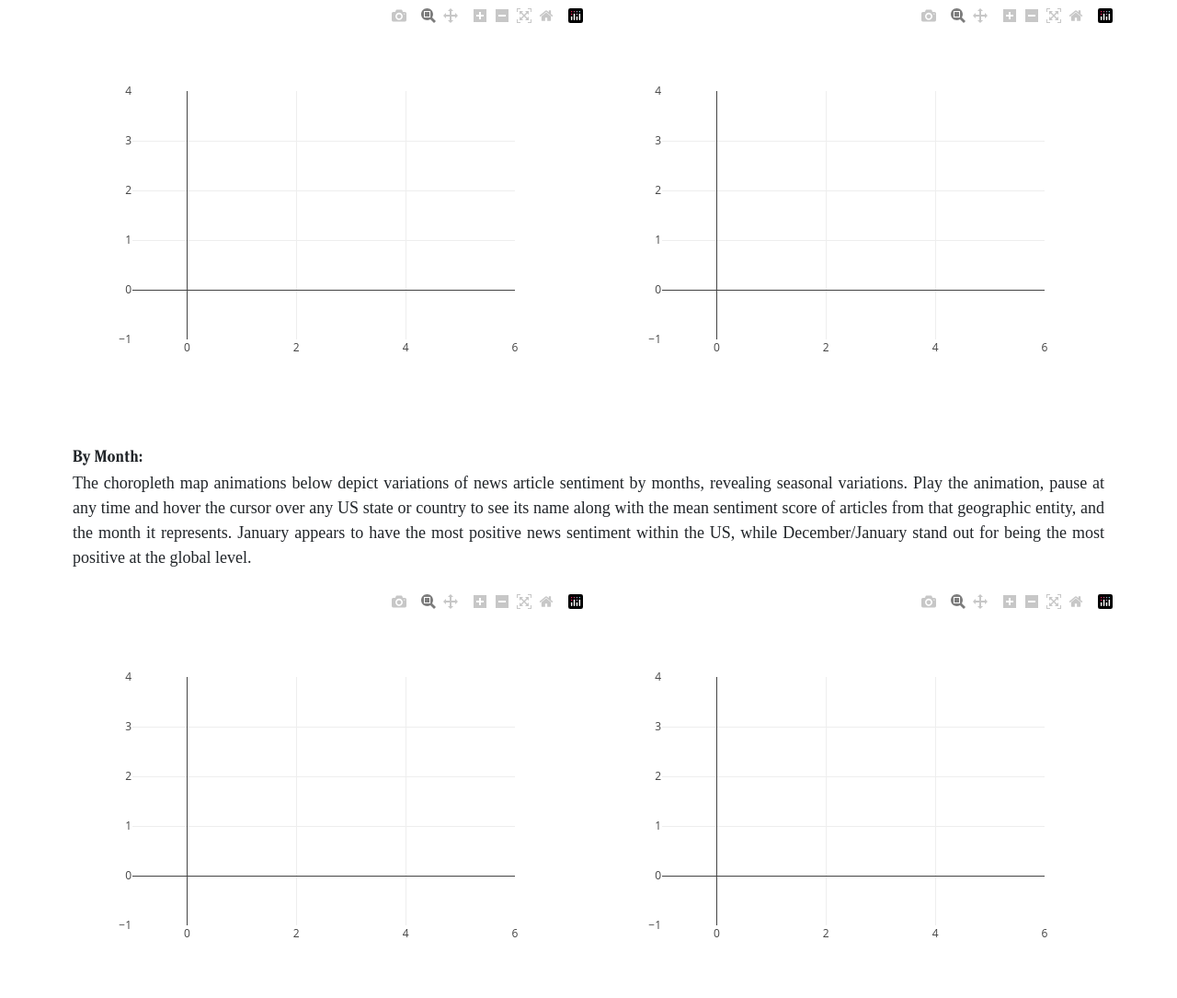
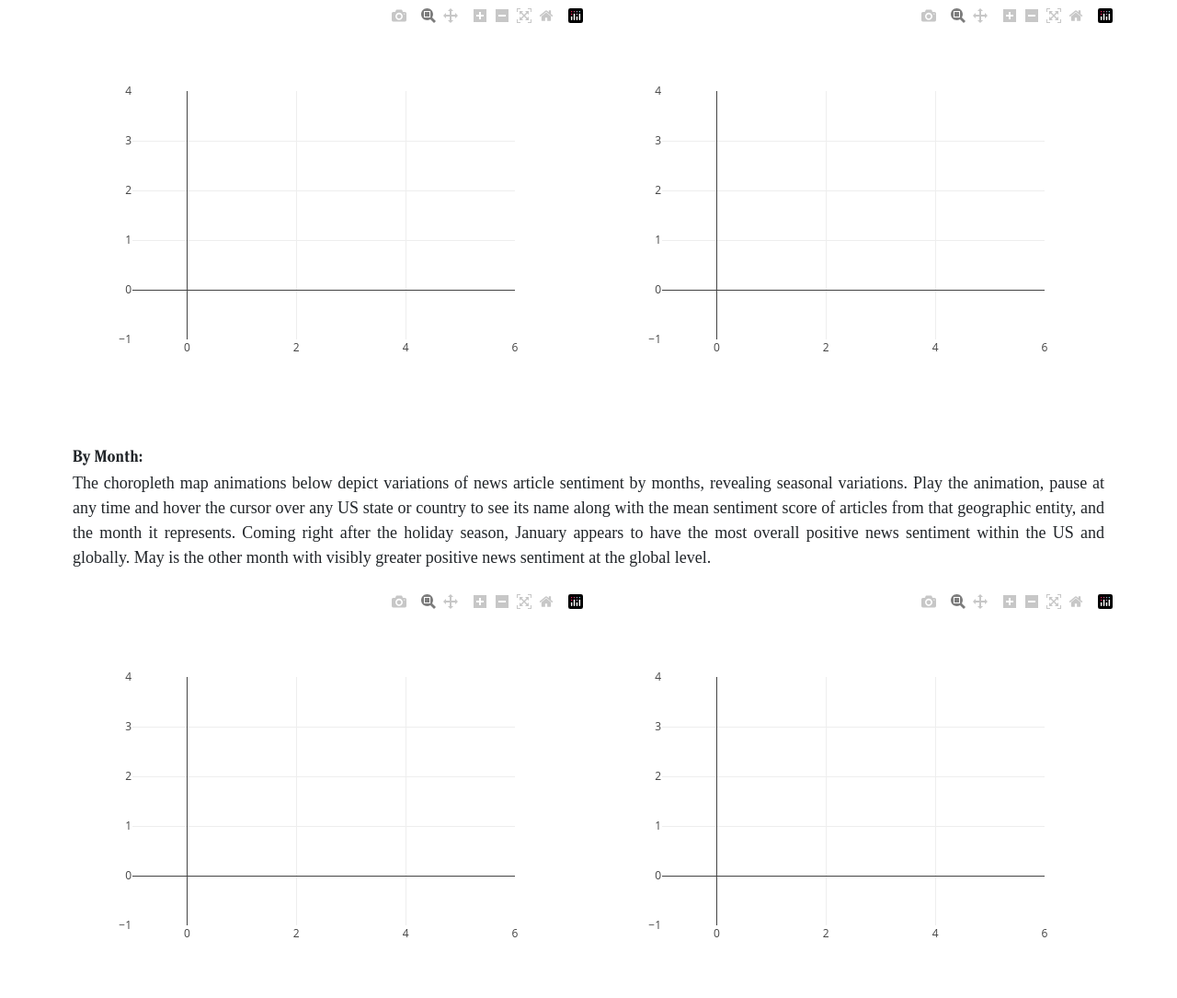
Before and after one commit to iCode13/News-Sentiment-Analysis-App, a Flask app: template news_app/templates/maps.html in a window 1280 px wide. Shown: the part 613-1698 px from the top of the page at 92% size. Run offline with Flask 2, Linux system fonts and the light colour scheme; the template is opened without the code that fills it, so the values that code supplies are empty; some libraries are stand-ins or nearby versions; some web fonts are replaced.

Commit message:
updated map description

```diff
--- a/news_app/templates/maps.html
+++ b/news_app/templates/maps.html
@@ -29,7 +29,7 @@
         <div class="col-md-12 map-summary" id="choropleth-map-monthly-summary">
             <b>By Month:</b>
             <p>
-                The choropleth map animations below depict variations of news article sentiment by months, revealing seasonal variations. Play the animation, pause at any time and hover the cursor over any US state or country to see its name along with the mean sentiment score of articles from that geographic entity, and the month it represents. January appears to have the most positive news sentiment within the US, while December/January stand out for being the most positive at the global level.
+                The choropleth map animations below depict variations of news article sentiment by months, revealing seasonal variations. Play the animation, pause at any time and hover the cursor over any US state or country to see its name along with the mean sentiment score of articles from that geographic entity, and the month it represents. Coming right after the holiday season, January appears to have the most overall positive news sentiment within the US and globally. May is the other month with visibly greater positive news sentiment at the global level.
             </p>
         </div>
     </div>
```
